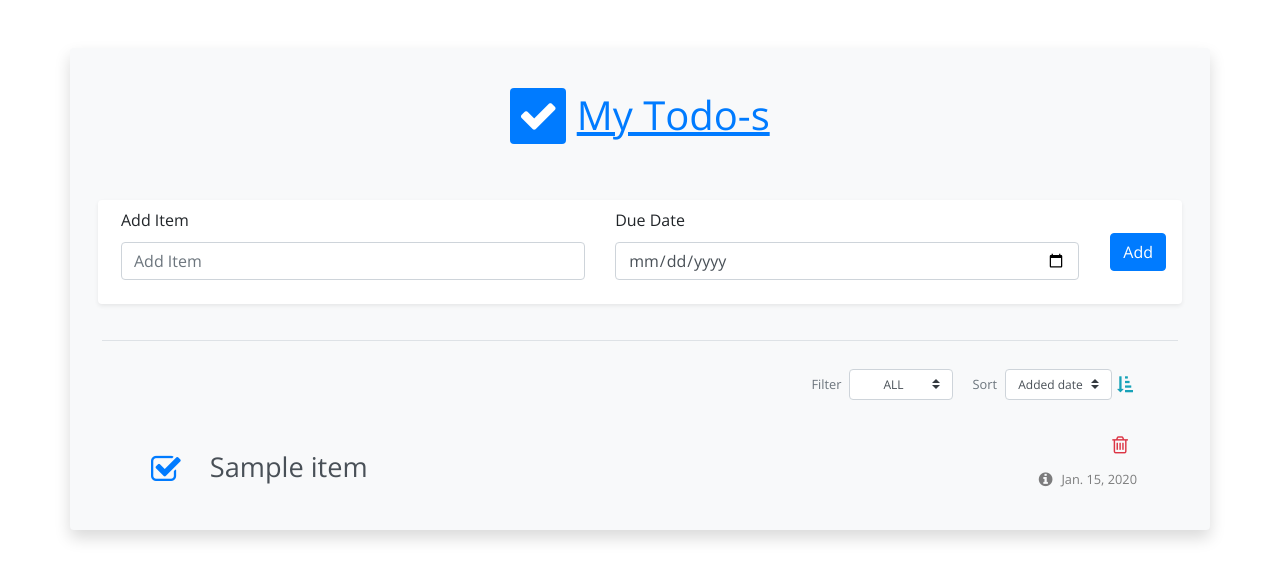
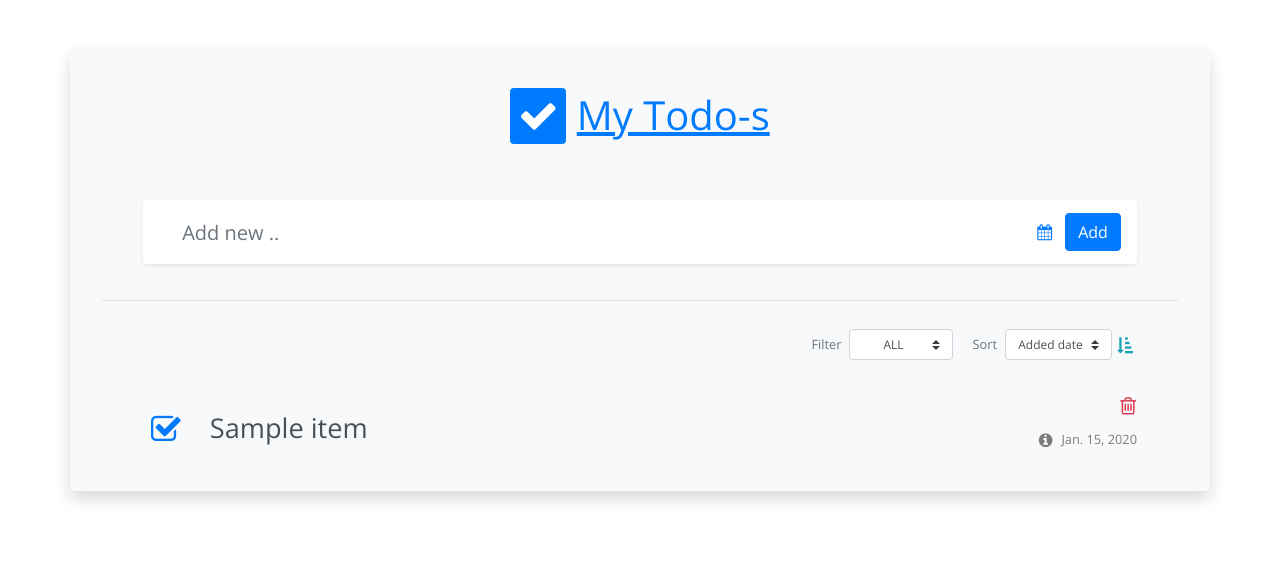
Before and after one commit to atheenaantonyt9689/TodoAppHtmx, a Django app: template htmx_todo_app/templates/htmx_todo_app/to_do_management.html in a window 1280 px wide. Shown: the top 580 px of the page. Run offline with Django 5.2, Linux system fonts and the light colour scheme; the template is opened without the code that fills it: most values are stand-ins (such as "Sample title", 1, 10 or a date in 2020); some libraries are stand-ins or nearby versions.

Commit message:
Update to_do_management.html, to_do_update_modal.html, and 4 more files...

```diff
--- a/htmx_todo_app/templates/htmx_todo_app/partials/to_do_management.html
+++ b/htmx_todo_app/templates/htmx_todo_app/partials/to_do_management.html
@@ -7,33 +7,38 @@
             <h2 class="m-0 p-0">
                 {% if item.status == 'completed' %}
 
-                        <a hx-get="{% url 'htmx_todo_app_update_status' item.id %}" hx-target="#item_list" hx-swap="innerHtml" >
-                         <i class="fa fa-check-square-o text-primary btn m-0 p-0" data-toggle="tooltip" data-placement="bottom" title="Mark as todo"></i>
+                    <a hx-get="{% url 'htmx_todo_app_update_status' item.id %}" hx-target="#item_list"
+                       hx-swap="innerHtml">
+                        <i class="fa fa-check-square-o text-primary btn m-0 p-0" data-toggle="tooltip"
+                           data-placement="bottom" title="Mark as todo"></i>
                         {% comment %}<i class="fa fa-square-o text-primary btn m-0 p-0" data-toggle="tooltip" data-placement="bottom" title="Mark as complete"></i>
                         <i class="fa fa-check-square-o text-primary btn m-0 p-0 d-none" data-toggle="tooltip" data-placement="bottom" title="Mark as todo"></i>{% endcomment %}
                     </a>
                 {% else %}
-                            <a hx-get="{% url 'htmx_todo_app_update_status' item.id %}" hx-target="#item_list" hx-swap="innerHtml" >
-                        <i class="fa fa-square-o text-primary btn m-0 p-0" data-toggle="tooltip" data-placement="bottom" title="Mark as complete"></i>
-                        <i class="fa fa-check-square-o text-primary btn m-0 p-0 d-none" data-toggle="tooltip" data-placement="bottom" title="Mark as todo"></i>
+                    <a hx-get="{% url 'htmx_todo_app_update_status' item.id %}" hx-target="#item_list"
+                       hx-swap="innerHtml">
+                        <i class="fa fa-square-o text-primary btn m-0 p-0" data-toggle="tooltip" data-placement="bottom"
+                           title="Mark as complete"></i>
+                        <i class="fa fa-check-square-o text-primary btn m-0 p-0 d-none" data-toggle="tooltip"
+                           data-placement="bottom" title="Mark as todo"></i>
                     </a>
                 {% endif %}
             </h2>
 
         </div>
         <div class="col px-1 m-1 d-flex align-items-center">
-                    <input type="text" class="form-control form-control-lg border-0 edit-todo-input bg-transparent rounded px-3" readonly  value="{{ item.title }}" title="{{ item.title }}" />
+            <input type="text" class="form-control form-control-lg border-0 edit-todo-input bg-transparent rounded px-3"
+                   name="todo_name" hx-get="{% url 'htmx_todo_app_update_new' item.id %}" hx-swap="#item_list"
+                   hx-trigger="keyup changed delay:500ms" id="todo_name" value="{{ item.title }}"
+                   title="{{ item.title }}"/>
 
         </div>
         <div class="col-auto m-1 p-0 ">
             <div class="row d-flex align-items-center justify-content-end">
-                        <h5 class="m-0 p-0 px-2">
-                            {% comment %}TODO need to correct data-toggle="modal" data-target="#exampleModal"{% endcomment %}
-                           {% comment %} <a  hx-get= {% url 'htmx_todo_app_update' item.id %}  >
-                            <i class="fa fa-pencil text-info btn m-0 p-0" data-toggle="tooltip" data-placement="bottom" title="Edit todo"></i>
-                            </a></h5>{% endcomment %}
-                        <a  hx-get="{% url 'htmx_todo_app_delete' item.pk %}" hx-confirm="Are you sure you want to delete this {{ item.title }}?"
-                               hx-target="#item_list" hx-swap="innerHtml" >
+
+                <a hx-get="{% url 'htmx_todo_app_delete' item.pk %}"
+                   hx-confirm="Are you sure you want to delete this {{ item.title }}?"
+                   hx-target="#item_list" hx-swap="innerHtml">
                     <h5 class="m-0 p-0 px-2">
                         <i class="fa fa-trash-o text-danger btn m-0 p-0" data-toggle="tooltip"
                            data-placement="bottom" title="Delete todo"
@@ -44,18 +49,23 @@
             </div>
             <div class="row todo-created-info">
                 <div class="col-auto d-flex align-items-center pr-2">
-                            <i class="fa fa-info-circle my-2 px-2 text-black-50 btn" data-toggle="tooltip" data-placement="bottom" title="" data-original-title="Created date"></i>
+                    <i class="fa fa-info-circle my-2 px-2 text-black-50 btn" data-toggle="tooltip"
+                       data-placement="bottom" title="" data-original-title="Created date"></i>
                     <label class="date-label my-2 text-black-50">{{ item.created.date }} </label>
                 </div>
             </div>
         </div>
 
     </div>
-   {% comment %} <button type="button" class="btn btn-primary" data-toggle="modal" data-target="#exampleModal" >Open modal for @mdo</button>{% endcomment %}
+{% endfor %}
 
 
+<script>
+    document.addEventListener("htmx:afterOnLoad", function(event) {
+        console.log("htmx:afterOnLoad", event.detail.elt);
+    // Clear the input fields after the form submission
+    document.getElementById('title').value = '';
+    document.getElementById('due_date').value = '';
+});
 
-
-
-
-            {% endfor %}
+</script>
--- a/htmx_todo_app/templates/htmx_todo_app/to_do_management.html
+++ b/htmx_todo_app/templates/htmx_todo_app/to_do_management.html
@@ -29,7 +29,24 @@
     <!-- Create todo section -->
 <form hx-post="{% url 'htmx_todo_app_add_item' %}"  hx-target="#item_list" hx-swap="innerHtml">
     {% csrf_token %}
-    <div class="row m-1 p-3">
+     <div class="row m-1 p-3">
+        <div class="col col-11 mx-auto">
+            <div class="row bg-white rounded shadow-sm p-2 add-todo-wrapper align-items-center justify-content-center">
+                <div class="col">
+                    <input class="form-control form-control-lg border-0 add-todo-input bg-transparent rounded" name="title" type="text" placeholder="Add new .." required>
+                </div>
+                <div class="col-auto m-0 px-2 d-flex align-items-center">
+                    <label class="text-secondary my-2 p-0 px-1 view-opt-label due-date-label d-none">Due date not set</label>
+                    <i class="fa fa-calendar my-2 px-1 text-primary btn due-date-button" data-toggle="tooltip" data-placement="bottom" title="Set a Due date"></i>
+                    <i class="fa fa-calendar-times-o my-2 px-1 text-danger btn clear-due-date-button d-none" data-toggle="tooltip" data-placement="bottom" title="Clear Due date"></i>
+                </div>
+                <div class="col-auto px-0 mx-0 mr-2">
+                    <button type="submit" class="btn btn-primary">Add</button>
+                </div>
+            </div>
+        </div>
+    </div>
+    {% comment %}<div class="row m-1 p-3">
     <div class="col col-12 mx-auto">
         <div class="row bg-white rounded shadow-sm p-2 add-todo-wrapper align-items-center justify-content-center">
             <div class="col">
@@ -52,59 +69,7 @@
             </div>
         </div>
     </div>
-</div>
-
-{% comment %}    <div class="row m-1 p-3">
-    <div class="col col-11 mx-auto">
-        <div class="row bg-white rounded shadow-sm p-2 add-todo-wrapper align-items-center justify-content-center">
-            <div class="col">
-                <div class="d-flex flex-column">
-                    <label for="titleInput" class="mb-1">Title:</label>
-                    <input id="titleInput" class="form-control form-control-lg border-0 add-todo-input bg-transparent rounded" name="title" type="text" placeholder="Add new ..">
-                </div>
-            </div>
-            <div class="col">
-                <div class="d-flex flex-column">
-                    <label for="dueDateInput" class="mb-1">Due Date:</label>
-                    <input id="dueDateInput" class="form-control form-control-lg border-0 add-todo-input bg-transparent rounded" type="date" placeholder="Due date">
-                </div>
-            </div>
-            <div class="col-auto m-0 px-2 d-flex align-items-center">
-                <!-- Remove unnecessary icons -->
-            </div>
-            <div class="col-auto px-0 mx-0 mr-2">
-                <button type="submit" class="btn btn-primary">Add</button>
-            </div>
-        </div>
-    </div>
-</div>
-   {% endcomment %}
-
-    {% comment %}
-<div class="row m-1 p-3">
-    <div class="col col-11 mx-auto">
-        <div class="row bg-white rounded shadow-sm p-2 add-todo-wrapper align-items-center justify-content-center">
-            <div class="col">
-                <div class="d-flex">
-                    <input class="form-control form-control-lg border-0 add-todo-input bg-transparent rounded" name="title" type="text" placeholder="Add new ..">
-                    <input id="dueDateInput" class="form-control form-control-lg border-0 add-todo-input bg-transparent rounded" type="date" placeholder="Due date">
-                </div>
-            </div>
-            <div class="col">
-
-            </div>
-            <div class="col-auto m-0 px-2 d-flex align-items-center">
-                <label class="text-secondary my-2 p-0 px-1 view-opt-label due-date-label d-none">Due date not set</label>
-                <i class="fa fa-calendar my-2 px-1 text-primary btn due-date-button" data-toggle="tooltip" data-placement="bottom" title="Set a Due date"></i>
-                <i class="fa fa-calendar-times-o my-2 px-1 text-danger btn clear-due-date-button d-none" data-toggle="tooltip" data-placement="bottom" title="Clear Due date"></i>
-            </div>
-            <div class="col-auto px-0 mx-0 mr-2">
-                <button type="submit" class="btn btn-primary">Add</button>
-            </div>
-        </div>
-    </div>
-</div>
-    </div>{% endcomment %}
+</div>{% endcomment %}
 </form>
     <div class="p-2 mx-4 border-black-25 border-bottom"></div>
     <!-- View options section -->
--- a/htmx_todo_app/urls.py
+++ b/htmx_todo_app/urls.py
@@ -1,15 +1,14 @@
 from django.urls import path
 
-from htmx_todo_app.views import IndexView, TodoManagementView, TodoUpdateView, add_to_items, \
-    delete_to_item, update_status
+from htmx_todo_app.views import IndexView, TodoManagementView,  add_to_items, \
+    delete_to_item, update_status, update_to_do_item_title_and_due_date
 
 urlpatterns = [
-    path('xx',IndexView.as_view(),name='htmx_todo_app_index'),
-    path('',TodoManagementView.as_view(),name='htmx_todo_app_management'),
-    path('todo/update/<int:id>',TodoUpdateView.as_view(),name='htmx_todo_app_update'),
-    path('todo/delete/<int:pk>',delete_to_item,name='htmx_todo_app_delete'),
-    path('todo/add/', add_to_items,name='htmx_todo_app_add_item'),
-    path('todo/update/status/<int:pk>', update_status,name='htmx_todo_app_update_status'),
-
+    path('xx', IndexView.as_view(), name='htmx_todo_app_index'),
+    path('', TodoManagementView.as_view(), name='htmx_todo_app_management'),
+    path('todo/update/new/<int:id>', update_to_do_item_title_and_due_date, name='htmx_todo_app_update_new'),
+    path('todo/delete/<int:pk>', delete_to_item, name='htmx_todo_app_delete'),
+    path('todo/add/', add_to_items, name='htmx_todo_app_add_item'),
+    path('todo/update/status/<int:pk>', update_status, name='htmx_todo_app_update_status'),
 
 ]
```
Also changed, not shown: htmx_todo_app/templates/htmx_todo_app/partials/to_do_update_modal.html (deleted, +0 -32 lines), htmx_todo_app/views.py (+12 -33 lines), htmx_todo_app/templates/htmx_todo_app/update_to_do.html (added). Lines whose indentation alone changed are shown as unchanged.
